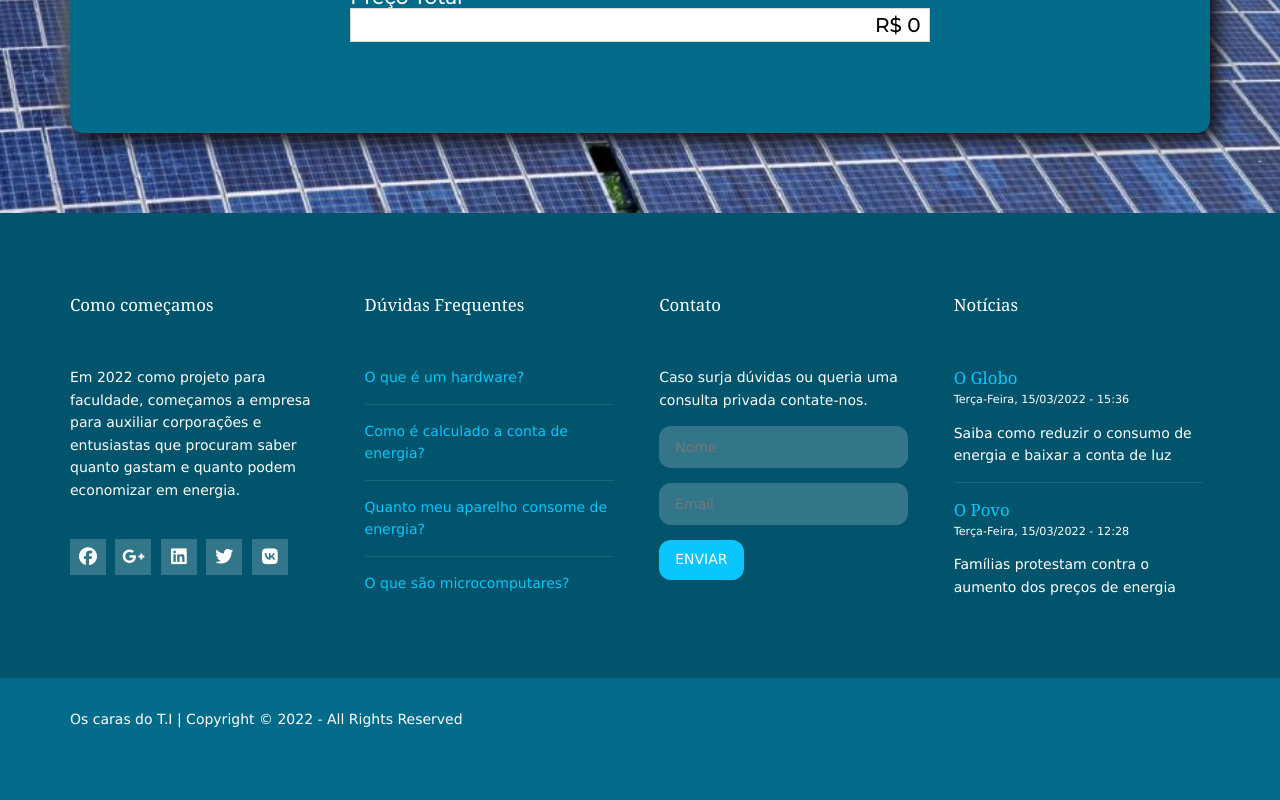
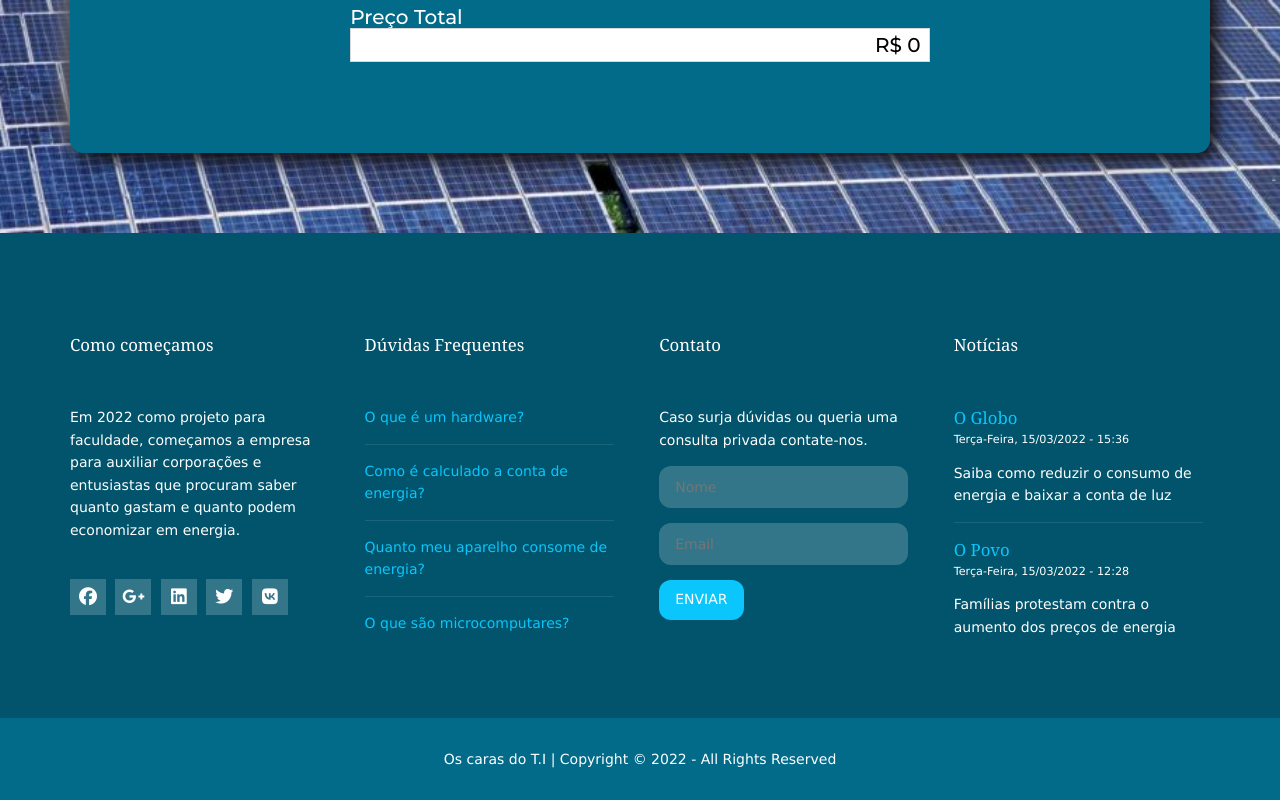
Before and after one commit to cesaumm33/smartpowersaving, a plain HTML site: page calculadora.html in a window 1280 px wide. Shown: the part 1220-2020 px from the top of the page. Before the commit the page ends 1980 px from the top, so only its background shows below. Drawn offline with Linux system fonts and the light colour scheme; files whose address does not match are found by name.

Commit message:
ultimo summary
finall

```diff
--- a/calculadora.html
+++ b/calculadora.html
@@ -161,9 +161,9 @@
 
 
 
-<div class="wrapper row5">
+<div class="row5">
   <div id="copyright" class="hoc clear">
-    <p class="fl_left">Os caras do T.I | Copyright &copy; 2022 - All Rights Reserved</p>
+    <p class="fl_center">Os caras do T.I | Copyright &copy; 2022 - All Rights Reserved</p>
   </div>
 </div>
 <a id="backtotop" href="#top"><i class="fas fa-chevron-up"></i></a>
--- a/framework.css
+++ b/framework.css
@@ -18,7 +18,7 @@ html, body{margin:0; padding:0; font-size:14px; line-height:1.6em;}
 .center{text-align:center;}
 .right{text-align:right;}
 .uppercase{text-transform:uppercase;}
-.capitalise{text-transform:;}
+.capitalise{text-transform:capitalize;}
 .hidden{display:none;}
 .nospace{margin:0; padding:0; list-style:none;}
 .block{display:block;}
@@ -45,6 +45,7 @@ a{outline:none; text-decoration:none;}
 
 .fl_left, .imgl{float:left;}
 .fl_right, .imgr{float:right;}
+.fl_center, .imgc{text-align:center;}
 
 img{width:auto; max-width:100%; height:auto; margin:0; padding:0; border:none; line-height:normal; vertical-align:middle;}
 .imgl{margin:0 15px 10px 0; clear:left;}
@@ -74,7 +75,7 @@ label{margin-bottom:5px;}
 
 /* Generalise
 --------------------------------------------------------------------------------------------------------------- */
-h1, h2, h3, h4, h5, h6, .heading{margin:0 0 20px 0; font-size:1.4rem; line-height:normal; font-weight:normal; text-transform:;font-family:Georgia, "Times New Roman", Times, serif;}
+h1, h2, h3, h4, h5, h6, .heading{margin:20px 0 20px 0; font-size:1.4rem; line-height:normal; font-weight:normal; text-transform:none;font-family:Georgia, "Times New Roman", Times, serif;}
 .heading.nospace{margin-bottom:0;}
 
 address{font-style:normal; font-weight:normal;}
```
Also changed, not shown: index.html (+5 -6 lines), sobre.html (+2 -2 lines).
